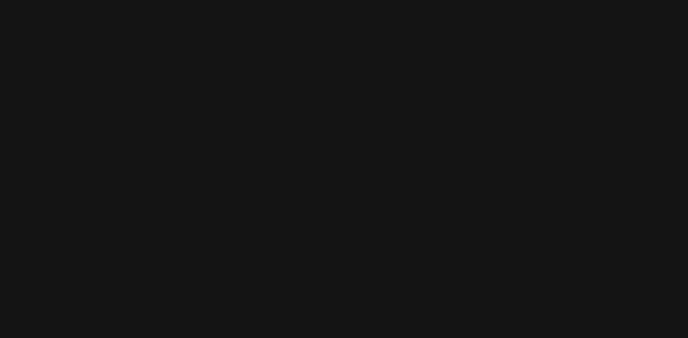
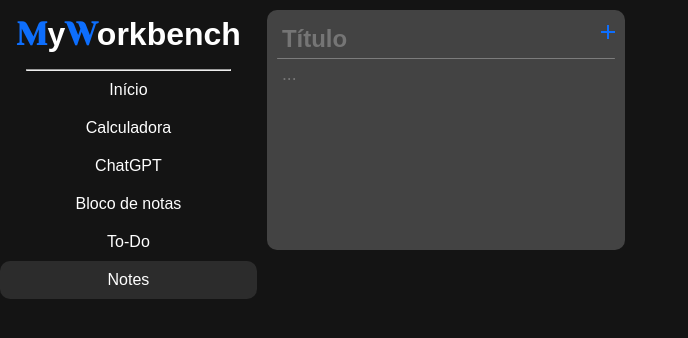
Before and after one commit to joao-mororo/my-workbench, a React (Create React App) app: page /notes in a window 1280 px wide. Before the commit this address had no page. Shown: the top 338 px of the page, without its empty margins (0-688 px from the left). Built offline with nearby package versions, Linux system fonts and the light colour scheme.

Commit message:
add Notes (imcomplete)

```diff
--- a/src/components/sidebar/Sidebar.jsx
+++ b/src/components/sidebar/Sidebar.jsx
@@ -22,6 +22,10 @@
     {
         display: 'To-Do',
         to: 'todo'
+    },
+    {
+        display: 'Notes',
+        to: 'notes'
     },
 ]
 
--- a/src/index.js
+++ b/src/index.js
@@ -5,12 +5,14 @@
 
 import './fonts/YesevaOne/YesevaOne-Regular.ttf';
 
+// Routes
 import App from './App';
 import Home from './pages/Home';
 import Notepad from './pages/Notepad';
 import Calculator from './pages/Calculator'
 import ToDo from './pages/ToDo'
 import ChatGPT from './pages/ChatGPT'
+import Notes from './pages/Notes';
 
 const root = ReactDOM.createRoot(document.getElementById('root'));
 root.render(
@@ -23,6 +25,7 @@
           <Route path='calculator' element={<Calculator />} />
           <Route path='todo' element={<ToDo />} />
           <Route path='chatgpt' element={<ChatGPT />} />
+          <Route path='notes' element={<Notes />} />
         </Route>
       </Routes>
     </BrowserRouter>
--- /dev/null
+++ b/src/pages/Notes.jsx
@@ -0,0 +1,74 @@
+import React, { useState } from 'react'
+import { BiPlus, BiX } from "react-icons/bi";
+import '../styles/Notes.css'
+import useLocalStorage from '../hooks/useLocalStorage';
+
+const Notes = () => {
+    const [notes, setNotes] = useLocalStorage('notes', [])
+    const [title, setTitle] = useState('')
+    const [body, setBody] = useState('')
+
+    const randomID = () => {
+        let ID = "";
+        const chars = "ABCDEFGHIJKLMNOPQRSTUVWXYZabcdefghijklmnopqrstuvwxyz0123456789";
+
+        for (let i = 0; i < 8; i++) {
+            ID += chars.charAt(Math.floor(Math.random() * chars.length));
+        }
+
+        return ID;
+    }
+
+    const addNote = () => {
+        if (title === '' || body === '') {
+            return
+        }
+
+        setNotes([...notes, {
+            id: randomID(),
+            title,
+            body
+        }])
+
+        setTitle("")
+        setBody("")
+    }
+
+    const removeNote = (id) => {
+        const newNotes = notes.filter((item) => item.id !== id)
+        setNotes(newNotes)
+    }
+
+    return (
+        <div className='notes-page'>
+            <div className='note-card' style={{ backgroundColor: '#ffffff33' }}>
+                <button onClick={() => addNote({ title, body })}><BiPlus /></button>
+                <input
+                    type="text"
+                    className='card-title'
+                    placeholder='Título'
+                    value={title}
+                    onChange={(e) => setTitle(e.target.value)}
+                />
+                <hr />
+                <textarea
+                    className='card-body'
+                    placeholder='...'
+                    value={body}
+                    onChange={(e) => setBody(e.target.value)}
+                ></textarea>
+            </div>
+
+            {notes.map((note) => (
+                <div className='note-card' style={{ backgroundColor: '#ffffff33' }}>
+                    <button onClick={() => removeNote(note.id)}><BiX /></button>
+                    <p className='card-title'>{note.title}</p>
+                    <hr />
+                    <p className='card-body'>{note.body}</p>
+                </div>
+            ))}
+        </div>
+    )
+}
+
+export default Notes
--- a/src/styles/Calculator.css
+++ b/src/styles/Calculator.css
@@ -7,7 +7,7 @@
 }
 
 .calculator {
-    background-color: rgb(255, 255, 255, .2);
+    background-color: rgba(255, 255, 255, 0.2);
     border-radius: 10px;
     padding: 10px;
     display: flex;
--- /dev/null
+++ b/src/styles/Notes.css
@@ -0,0 +1,70 @@
+.notes-page {
+    display: flex;
+    flex-wrap: wrap;
+    width: 100%;
+    height: 100vh;
+    overflow-y: scroll;
+    align-content: flex-start;
+    justify-content: flex-start;
+}
+
+.note-card {
+    display: flex;
+    flex-direction: column;
+    padding: 10px;
+    border-radius: 10px;
+    position: relative;
+    margin: 10px;
+    min-width: 30%;
+    min-height: 30%;
+}
+
+.note-card input, .note-card textarea {
+    background-color: transparent;
+    color: #fff;
+    border: none;
+    padding: 5px;
+}
+.note-card input:focus, .note-card textarea:focus {
+    outline: none;
+}
+
+.card-title {
+    font-weight: bold;
+    font-size: 1.5em;
+}
+
+.card-body {
+    font-size: 1.1em;
+    resize: none;
+    width: 100%;
+    height: 100%;
+}
+
+.note-card button {
+    position: absolute;
+    right: 5px;
+    background-color: transparent;
+    border: none;
+    color: #0d6efd;
+    font-size: 1.5em;
+    cursor: pointer;
+}
+
+.note-card hr {
+    border: none;
+    border-top: 1px solid rgba(255, 255, 255, 0.3);
+    border-radius: 5px;
+}
+
+@media screen and (max-width: 600px) {
+    .notes-page {
+        margin-top: 3rem;
+        flex-direction: column;
+        align-items: center;
+    }
+
+    .note-card {
+        min-width: 80%;
+    }
+}
```
